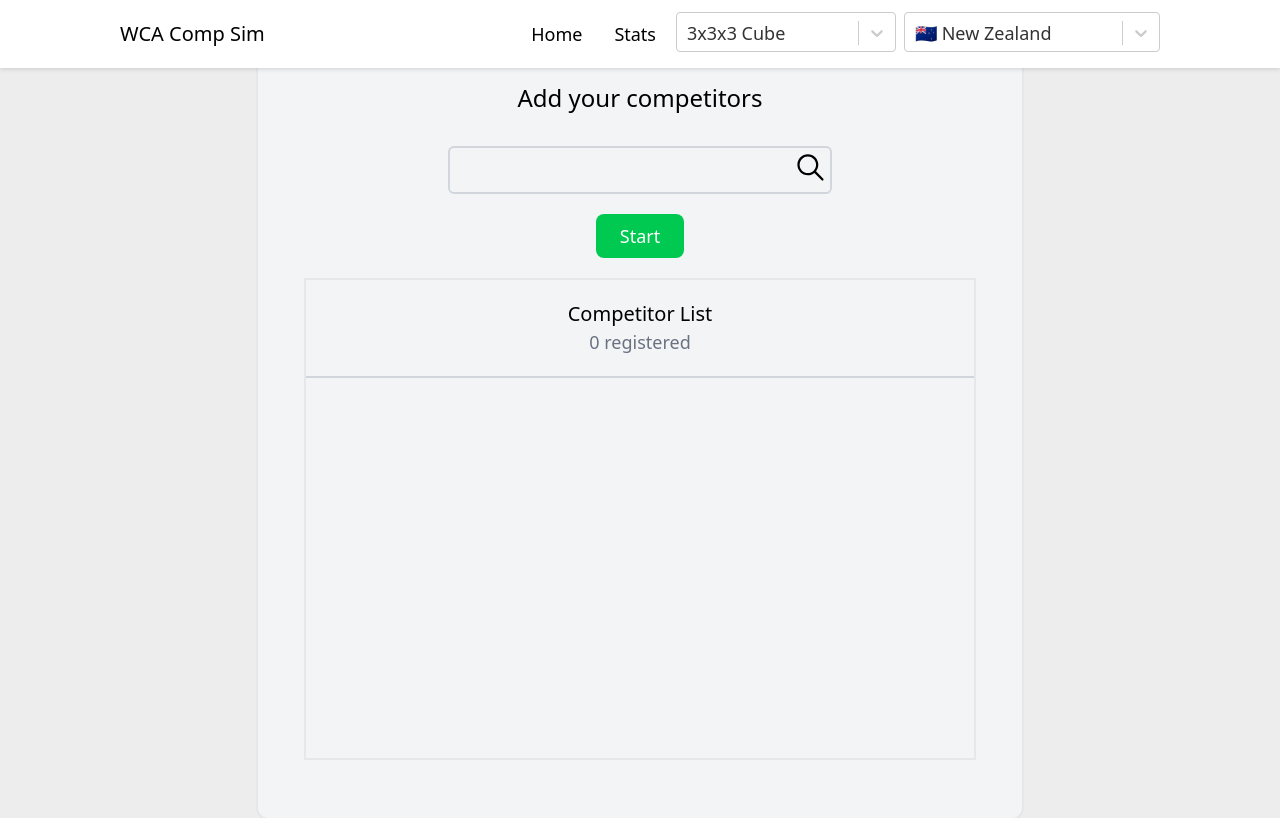
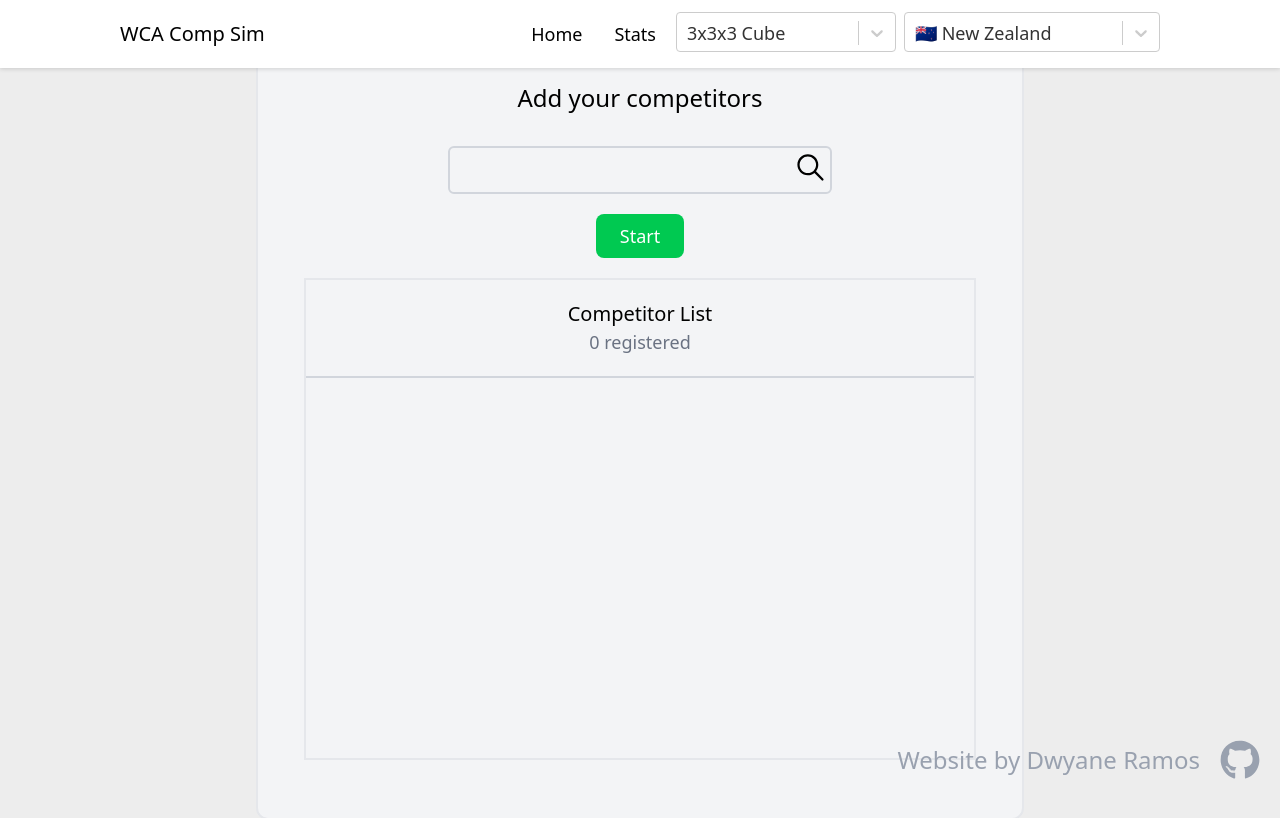
Before and after one commit to dwyaneramos/wca-comp-sim, a React (Vite) app: page / in a window 1280 px wide. Built offline with nearby package versions, Linux system fonts and the light colour scheme.

Commit message:
watermark added + disabled dropdowns when competing

```diff
--- a/src/App.jsx
+++ b/src/App.jsx
@@ -8,6 +8,7 @@ import {Stats} from './components/sections/Stats'
 import {NavBar} from './components/NavBar'
 import {simulateAllCompetitors, addUser, startingStats} from './components/services/competitors.js'
 import { RxCross1 } from "react-icons/rx";
+import { FaGithub } from "react-icons/fa";
 
 export function useLocalStorage(key, initialValue) {
   const [value, setValue] = useState(() => {
@@ -36,6 +37,20 @@ const Popup = ({errMsg, setError}) => {
   )
 }
 
+const Watermark = () => {
+  return (
+    <div className = "flex flex-row gap-5 items-center absolute bottom-0 right-0 p-5 text-2xl text-gray-400">
+      <h1>
+        Website by Dwyane Ramos
+      </h1>
+      <a target="_blank" href="https://github.com/dwyaneramos/wca-comp-sim">
+        <FaGithub color={"gray-400"} size={40}/>
+      </a>
+    </div>
+
+  )
+}
+
 function App() {
 
 
@@ -43,7 +58,7 @@ function App() {
   const [error, setError] = useState(null);
   const [ disabledEventDropdown, setDisabledEventDropdown] = useState(false)
   const [event, setEvent] = useLocalStorage("event", "333")
-  const [nationality, setNationality] = useLocalStorage("nationality", "NZ")
+  const [nationality, setNationality] = useLocalStorage("nationalit y", "NZ")
   const [competitors, setCompetitors] = useLocalStorage("competitors", addUser([]))
   const lookup = {"Home" : SelectCubers,
             "Game" : Game,
@@ -89,6 +104,7 @@ function App() {
 
       <CurrentPage changePage = {changePage} setPopup = {setError} setCompetitors = {setCompetitors}
         competitors = {competitors} event={event} setStats={setStats} stats={stats} resetCompetitors = {Simulate} nationality={nationality}/>
+      <Watermark/>
     </>
   )
 
--- a/src/components/NavBar.jsx
+++ b/src/components/NavBar.jsx
@@ -52,7 +52,7 @@ export const NavBar = ({changePage, disabledEventDropdown, setEvent, defaultEven
 const NationalityDropdown = ({disabled, defaultNationality, setNationality}) => {
   const options =  Object.entries(countries).map(([id, c]) => ({value: id, label: `${c.flag} ${c.name}`}))
   return (
-  <Select options={options} onChange={(option) => setNationality(option.value)}
+  <Select options={options} onChange={(option) => setNationality(option.value)} isDisabled={disabled}
     defaultValue={{value : defaultNationality, label: `${countryToFlag(defaultNationality)} ${countries[defaultNationality].name}`}}
     classNames={{
         control: ({ isFocused }) => `w-3xs h-10`,
@@ -83,7 +83,7 @@ const SelectEventDropdown = ({ disabled, setEvent, defaultEvent }) => {
     { label: "5x5x5 Blindfolded", value: "555bf" },
   ];
   return (
-    <Select options = {wcaEvents} onChange = {(event) => setEvent(event.value)}
+    <Select options = {wcaEvents} onChange = {(event) => setEvent(event.value)} isDisabled={disabled}
       defaultValue = {{value : defaultEvent, label : wcaEvents.find((e) => e.value === defaultEvent).label}}
       classNames = {{
           control: ({isFocused}) => `w-55 h-10`,
```
